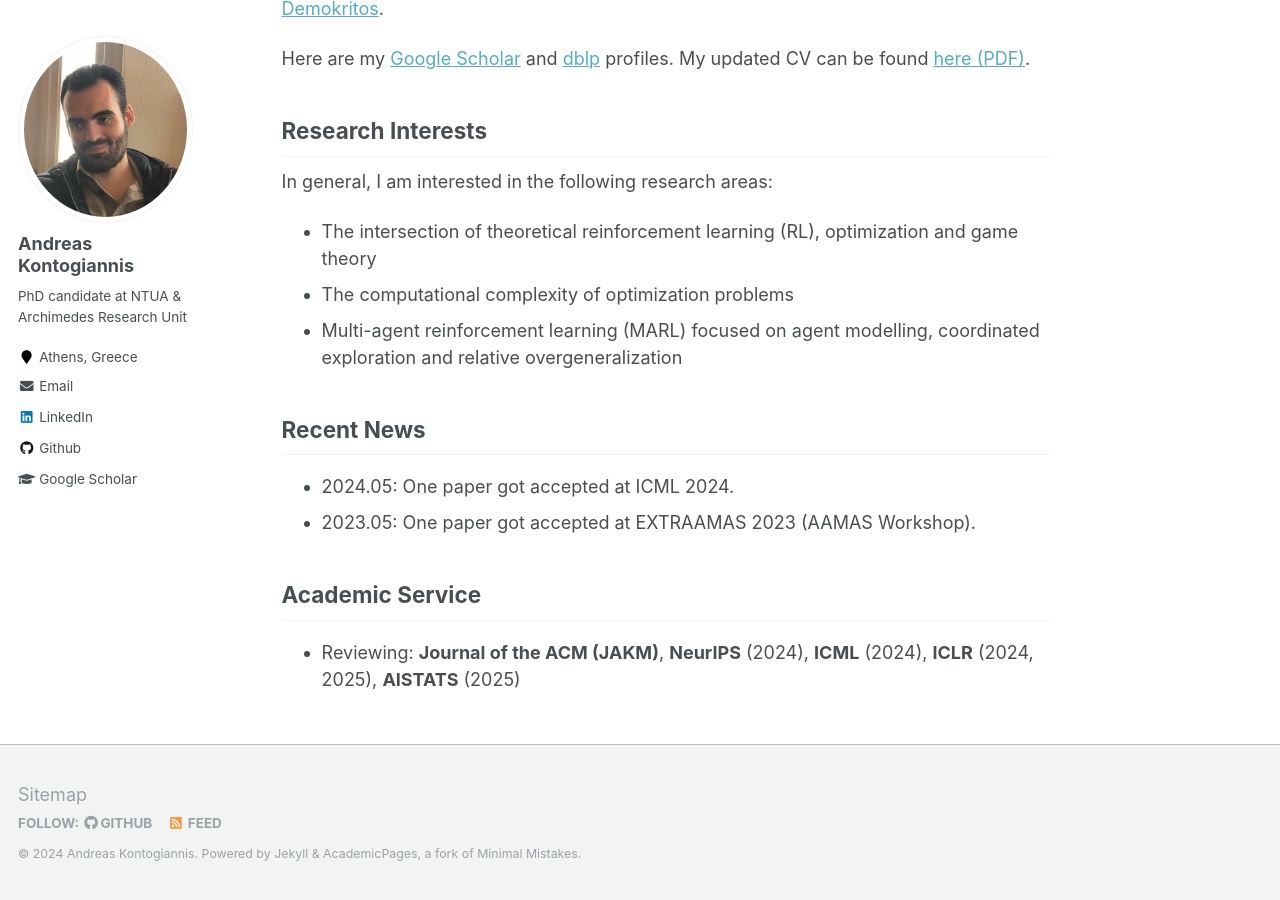
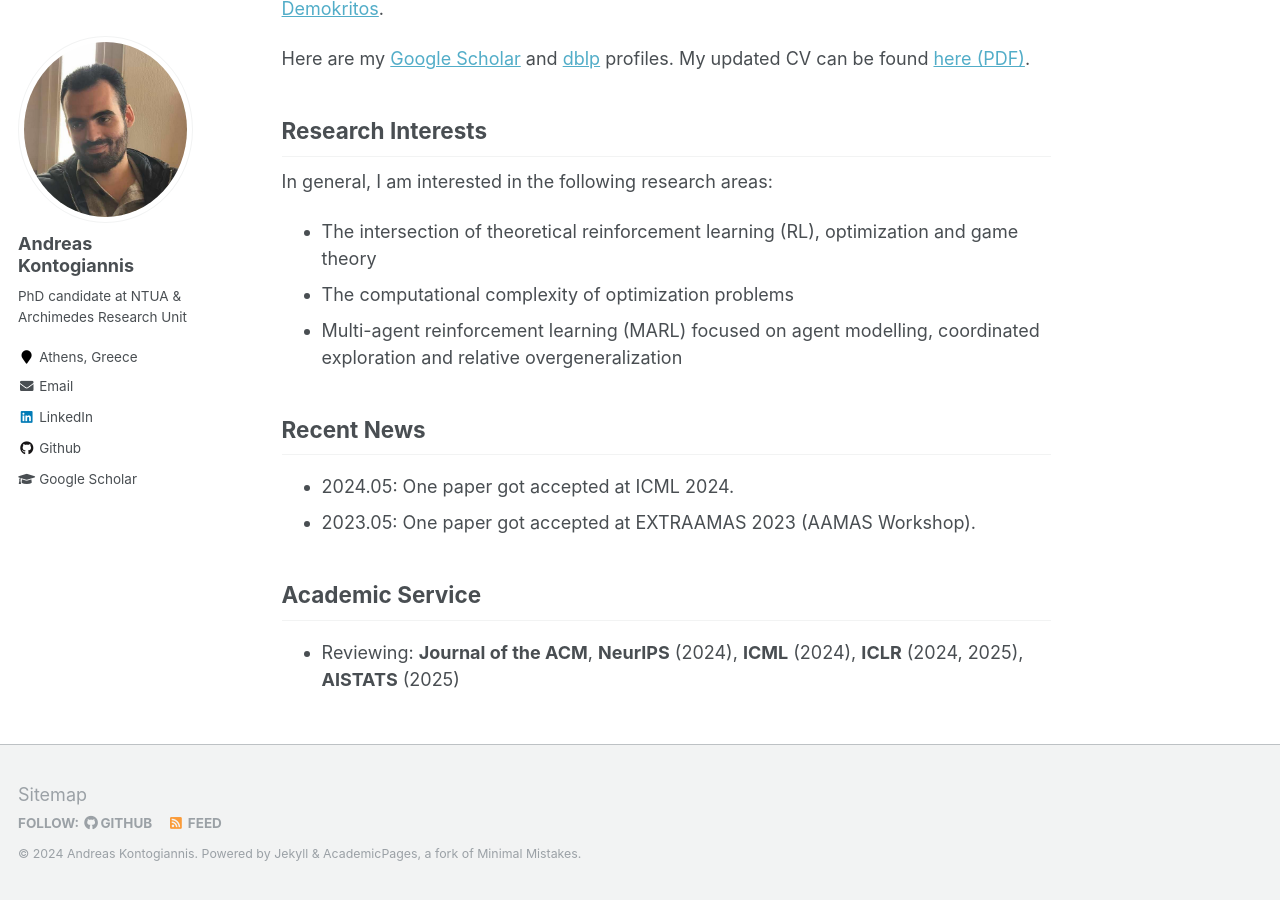
Before and after one commit to ddaedalus/ddaedalus.github.io, a Jekyll site: the page built from _pages/about.md, in a window 1280 px wide and 900 px high, scrolled down 526 px. Built offline with Jekyll 4.4.1, drawn with Linux system fonts in a browser that asks for light colours.

Commit message:
Update about.md

```diff
--- a/_pages/about.md
+++ b/_pages/about.md
@@ -26,4 +26,4 @@ In general, I am interested in the following research areas:
 - 2023.05: One paper got accepted at EXTRAAMAS 2023 (AAMAS Workshop).
 
 ## Academic Service
-* Reviewing: **Journal of the ACM (JAKM)**, **NeurIPS** (2024), **ICML** (2024), **ICLR** (2024, 2025), **AISTATS** (2025)
+* Reviewing: **Journal of the ACM**, **NeurIPS** (2024), **ICML** (2024), **ICLR** (2024, 2025), **AISTATS** (2025)
```
